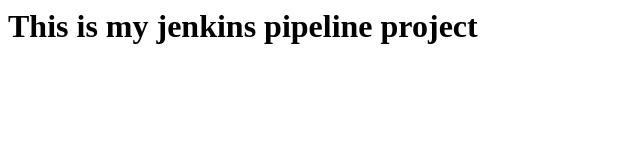
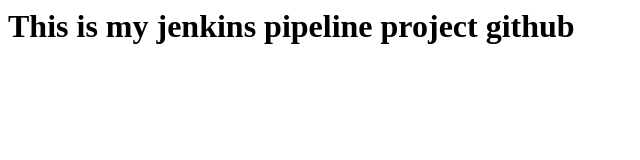
Before and after one commit to varikuppalahemanth/ECS-practice, a plain HTML site: page index.html in a window 1280 px wide. Shown: the whole page, without its empty margins (0-640 px from the left). Drawn offline with Linux system fonts and the light colour scheme.

Commit message:
Update index.html

```diff
--- a/index.html
+++ b/index.html
@@ -1 +1 @@
-<h1>This is my jenkins pipeline project</h1>
+<h1>This is my jenkins pipeline project github</h1>
```
